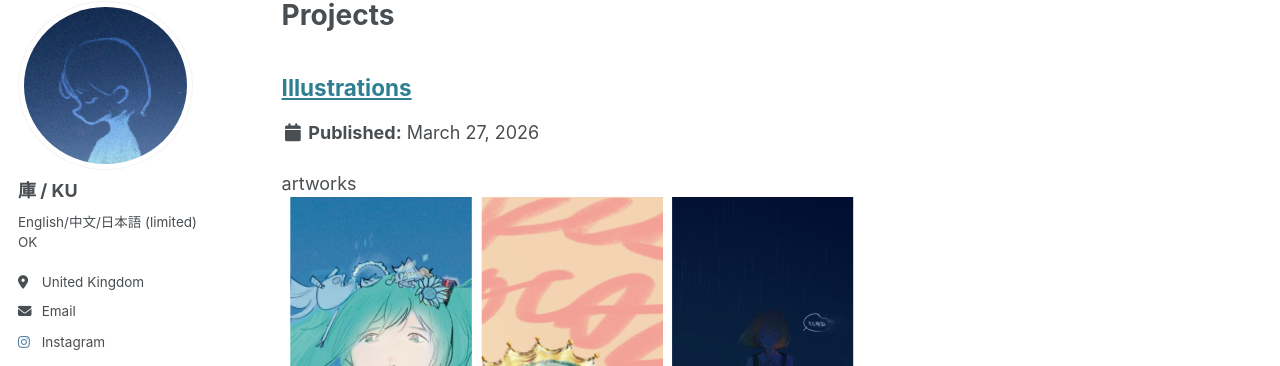
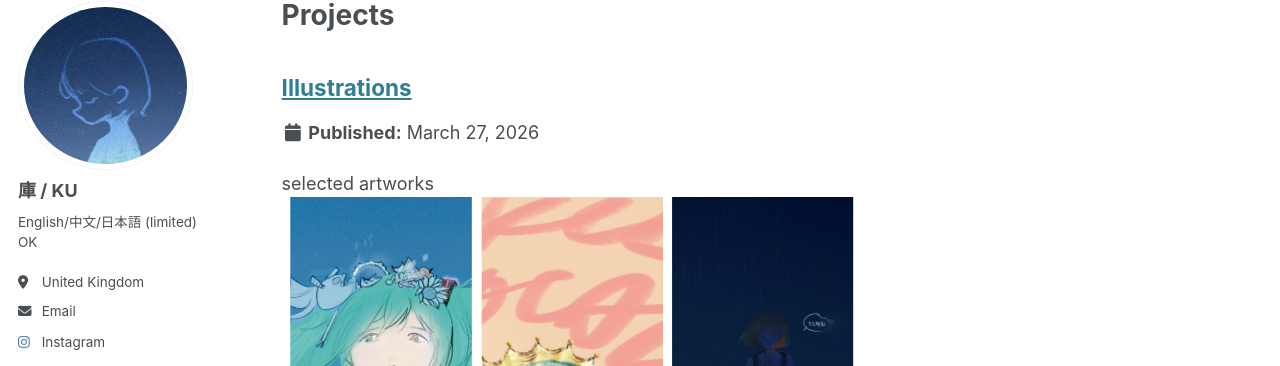
Before and after one commit to ku-storage/ku-storage.github.io, a Jekyll site: the page built from _pages/projects.html, in a window 1280 px wide and 1258 px high. Shown: the part 105-471 px from the top of the window. Built offline with Jekyll 4.4.1, drawn with Linux system fonts in a browser that asks for light colours.

Commit message:
Update portfolio-1.md

```diff
--- a/_portfolio/portfolio-1.md
+++ b/_portfolio/portfolio-1.md
@@ -1,6 +1,6 @@
 ---
 title: "Illustrations"
-excerpt: "artworks <br/><img src='/images/illustrations.PNG'>"
+excerpt: "selected artworks <br/><img src='/images/illustrations.PNG'>"
 collection: portfolio
 ---
 
```
